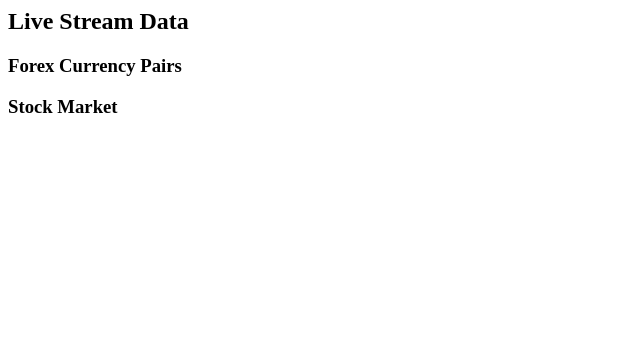
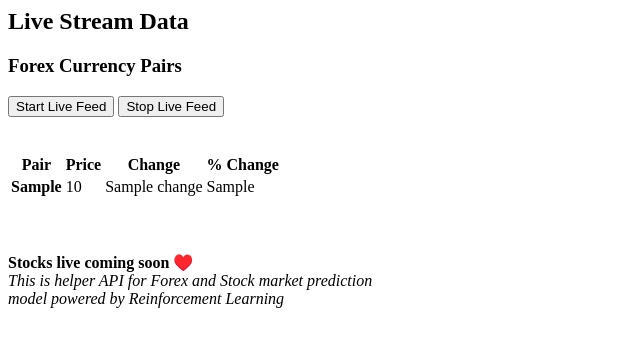
Before and after one commit to INF800/realtime-forex-api, a FastAPI app: template templates/home.html in a window 1280 px wide. Shown: the top 347 px of the page, without its empty margins (0-640 px from the left). Run offline with FastAPI, Linux system fonts and the light colour scheme; the template is opened without the code that fills it: most values are stand-ins (such as "Sample title", 1, 10 or a date in 2020).

Commit message:
ui wiring done! add history + graphs

```diff
--- a/main.py
+++ b/main.py
@@ -16,6 +16,7 @@ templates = Jinja2Templates(directory="templates")
 # setup db
 # ----------------------------------------
 import models
+from models import CurPairs
 from sqlalchemy.orm import Session
 from database import SessionLocal, engine
 models.Base.metadata.create_all(bind=engine) #creates tables
@@ -86,22 +87,55 @@ class CurPairRequest(BaseModel):
 # ----------------------------------------
 # ----------------------------------------
 @app.get("/")
-def api_home(request: Request):
+def api_home(request: Request, db: Session = Depends(get_db)):
 	"""
 	home page to display all real time values
 	"""
+	# try to get atleast only last 100 from db. Saves overhead; Note we use only last 26
+	cur_pairs = db.query(CurPairs).order_by(CurPairs.id.desc())
+
+	realtime = {
+		"btcusd": cur_pairs.filter(CurPairs.cur_pair=="BTC/USD").first() ,
+		"ethusd": cur_pairs.filter(CurPairs.cur_pair=="ETH/USD").first() ,
+		"eurusd": cur_pairs.filter(CurPairs.cur_pair=="EUR/USD").first() ,
+		"usdjpy": cur_pairs.filter(CurPairs.cur_pair=="USD/JPY").first() ,
+		"gbpusd": cur_pairs.filter(CurPairs.cur_pair=="GBP/USD").first() ,
+		"audusd": cur_pairs.filter(CurPairs.cur_pair=="AUD/USD").first() ,
+		"nzdusd": cur_pairs.filter(CurPairs.cur_pair=="NZD/USD").first() ,
+		"eurjpy": cur_pairs.filter(CurPairs.cur_pair=="EUR/JPY").first() ,
+		"gbpjpy": cur_pairs.filter(CurPairs.cur_pair=="GBP/JPY").first() ,
+		"eurgbp": cur_pairs.filter(CurPairs.cur_pair=="EUR/GBP").first(),
+		"eurcad":	cur_pairs.filter(CurPairs.cur_pair=="EUR/CAD").first(),
+		"eursek": cur_pairs.filter(CurPairs.cur_pair=="EUR/SEK").first(),
+		"eurchf": cur_pairs.filter(CurPairs.cur_pair=="EUR/CHF").first(),
+		"eurhuf": cur_pairs.filter(CurPairs.cur_pair=="EUR/HUF").first(),
+		"eurjpy": cur_pairs.filter(CurPairs.cur_pair=="EUR/JPY").first(),
+		"usdcny": cur_pairs.filter(CurPairs.cur_pair=="USD/CNY").first(),
+		"usdhkd": cur_pairs.filter(CurPairs.cur_pair=="USD/HKD").first(),
+		"usdsgd": cur_pairs.filter(CurPairs.cur_pair=="USD/SGD").first(),
+		"usdinr": cur_pairs.filter(CurPairs.cur_pair=="USD/INR").first(),
+		"usdmxn": cur_pairs.filter(CurPairs.cur_pair=="USD/MXN").first(),
+		"usdphp": cur_pairs.filter(CurPairs.cur_pair=="USD/PHP").first(),
+		"usdidr": cur_pairs.filter(CurPairs.cur_pair=="USDIDR").first(),
+		"usdthb": cur_pairs.filter(CurPairs.cur_pair=="USD/THB").first(),
+		"usdmyr": cur_pairs.filter(CurPairs.cur_pair=="USD/MYR").first(),
+		"usdzar": cur_pairs.filter(CurPairs.cur_pair=="USD/ZAR").first(),
+		"usdrub": cur_pairs.filter(CurPairs.cur_pair=="USD/RUB").first(),
+	}
 
 	context = {
-		"request": request
+		"request": request,
+		"realtime": realtime
 	}
 	return templates.TemplateResponse("home.html", context)
 
 
-@app.post("/api/curencypairs")
+@app.post("/api/currencypairs")
 async def start_fetching(cur_pair_req: CurPairRequest,  background_tasks: BackgroundTasks, db: Session = Depends(get_db)):
 	"""
-	adds given currecy pair TABLEs to db
+	Starts/stops collecting realtime data and stores in db.
 	"""
+
 	global collect
 	if cur_pair_req.status == "STOP":
 		collect = False
--- a/templates/home.html
+++ b/templates/home.html
@@ -9,18 +9,87 @@
 	</div>
 
 	<div>
-		<!-- add / delete -->
+		<!-- start / stop -->
+		<input type="button" value="Start Live Feed" onclick="startFetchStore()">
+		<input type="button" value="Stop Live Feed" onclick="stopFetchStore()">
+	</div> <br /> <br />
+
+
+	<script>
+		// fetches realtime data and updates the db with the info
+		function startFetchStore(){
+			axios
+			.post('/api/currencypairs',{
+				status: "START"
+			})
+			.then(function(response){
+				// console.log(response)
+			})
+		}
+
+
+		// refresh page every 5 secs
+		setTimeout(function() {
+  	location.reload();
+		}, 2000);
+
+
+		// STOPS FETCHING realtime data and updating the db with the info
+		function stopFetchStore(){
+			axios
+			.post('/api/currencypairs',{
+				status: "STOP"
+			})
+			.then(function(response){
+				// console.log(response)
+			})
+		}
+	</script>
+
+
+	<div>
+		<!-- table with all cur-pair & live details -->
+		<table>
+			<thead>
+				<tr>
+					<th>Pair</th>
+					<th>Price</th>
+					<th>Change</th>
+					<th>% Change</th>
+				</tr>
+			</thead>
+			<tbody>
+			{% for _, pair in realtime.items() %}
+			<tr>
+				<td><b> {{ pair.cur_pair }} </b></td>
+				<td> {{ pair.price }} </td>
+				<td> {{ pair.change }} </td>
+				<td> {{ pair.per_change }} </td>
+			</tr>
+			{% endfor %}
+			</tbody>
+	</table>
 	</div>
 
 	<div>
-		<!-- table with cur-pair & live details -->
+		<!-- history table api -->
+		<!-- use .filter eurusd -->
+	</div>
+
+	<div>
+		<!-- chart realtime -->
 	</div>
 </section>
 
-
+<br/>
+<br/>
+<br/>
 <section>
 	<div>
-		<h3>Stock Market</h3>
+		<!--h3>Stock Market Live</h3-->
+		<b>Stocks live coming soon ♥️</b> <br />
+		<i>This is helper API for Forex and Stock market prediction <br />
+		model powered by Reinforcement Learning</i>
 	</div>
 
 	<div>
```
Also changed, not shown: database.db.
